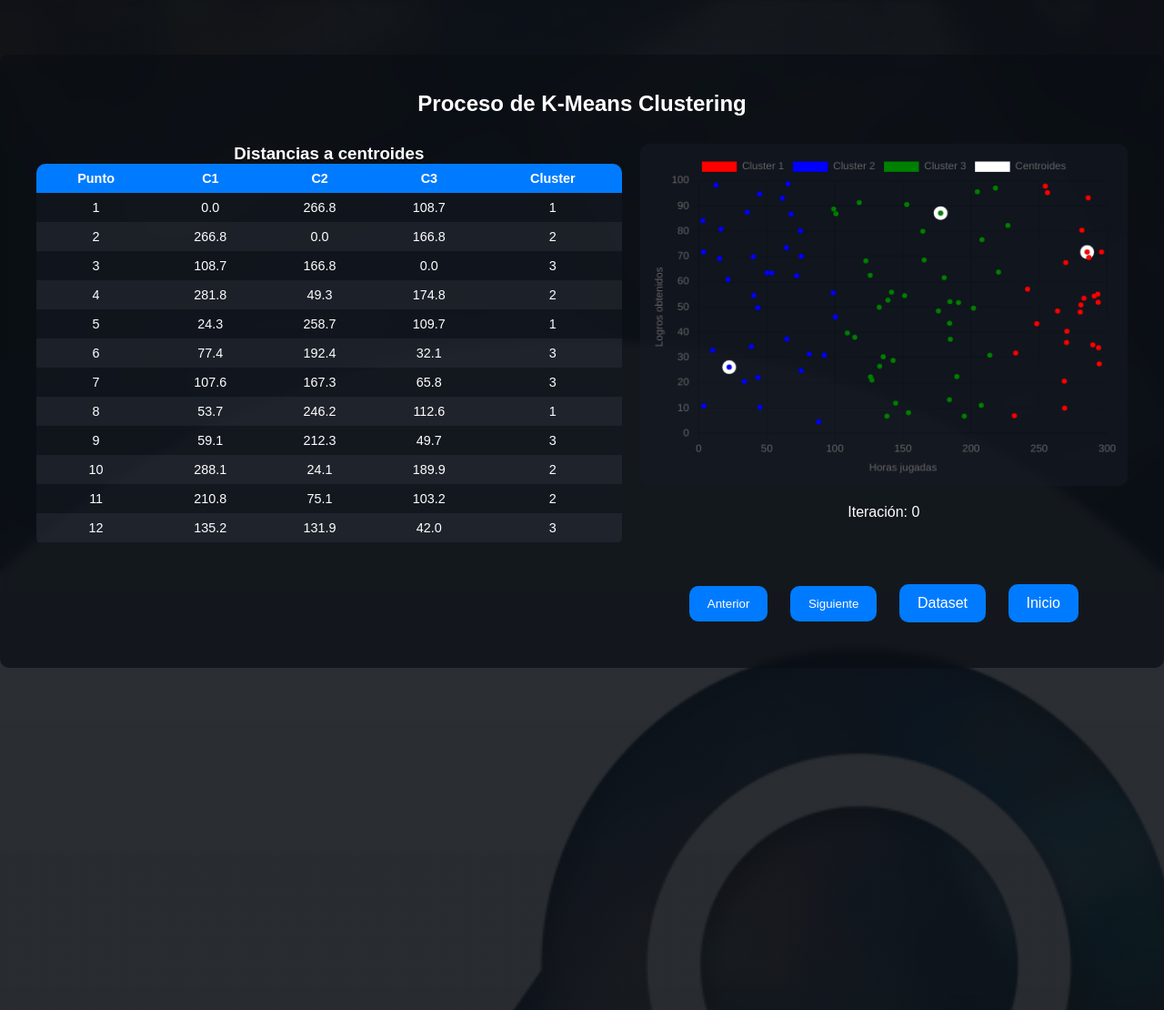
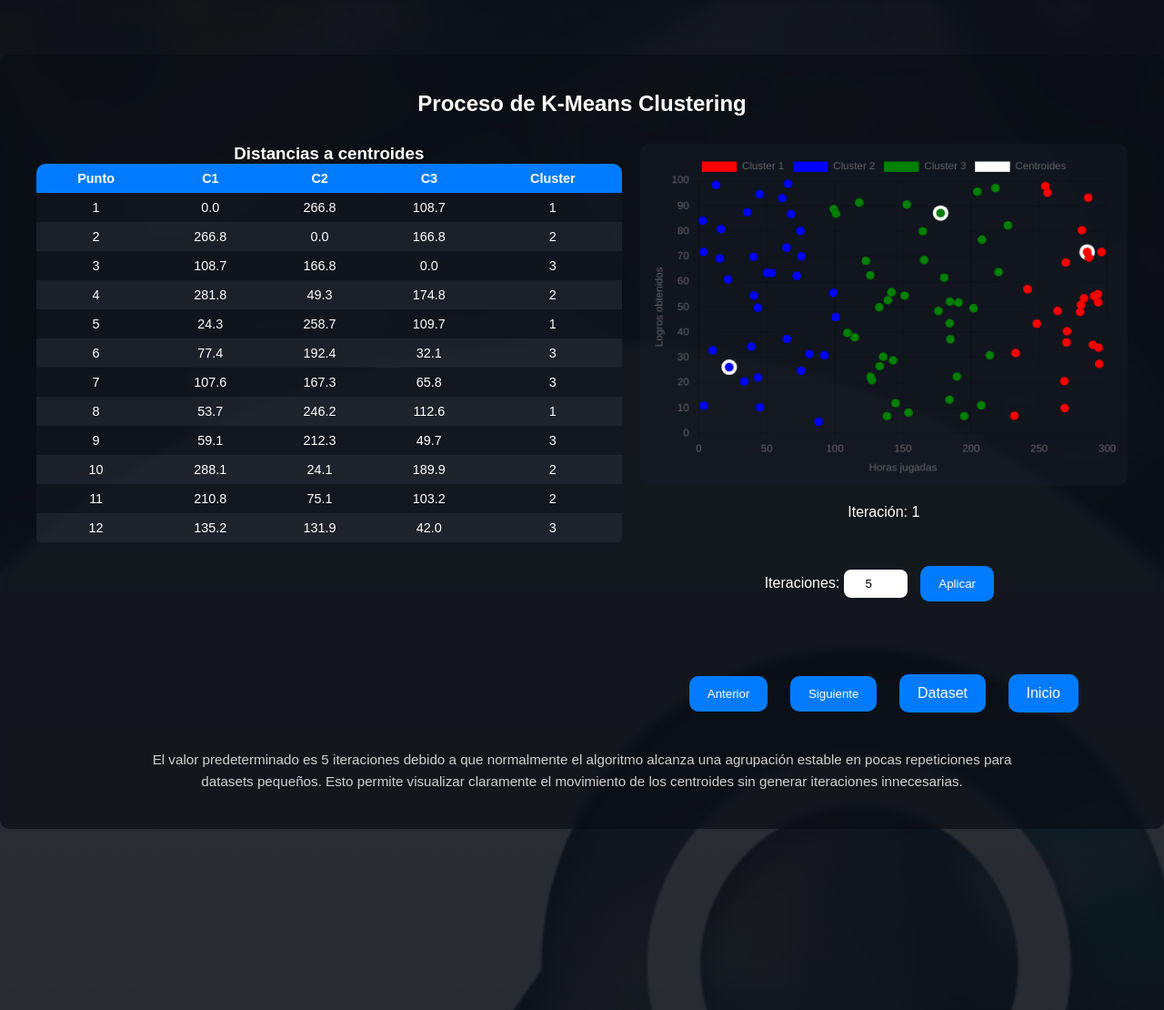
Before and after one commit to PanConQuesotv/Semana-9-Gu-a-Pr-ctica-Clustering-Flask, a Flask app: page /kmeans in a window 1280 px wide. Shown: the top 1110 px of the page at 91% size. Run offline with Flask 3, Linux system fonts and the light colour scheme.

Commit message:
Dataset Limpieza 3

```diff
--- a/templates/dataset.html
+++ b/templates/dataset.html
@@ -68,7 +68,7 @@
 function generarDatos() {
     let datos = [];
 
-    for (let i = 0; i < 3000; i++) {
+    for (let i = 0; i < 300; i++) {
         let horas = Math.floor(Math.random() * 300) + 1;
         let logros = Math.floor(Math.random() * 100);
 
--- a/templates/kmeans.html
+++ b/templates/kmeans.html
@@ -3,7 +3,10 @@
 <head>
     <meta charset="UTF-8">
     <title>K-Means Clustering</title>
-    <link rel="stylesheet" href="{{ url_for('static', filename='css/style.css') }}">
+
+    <link rel="stylesheet"
+          href="{{ url_for('static', filename='css/style.css') }}">
+
     <script src="https://cdn.jsdelivr.net/npm/chart.js"></script>
 </head>
 <body>
@@ -14,199 +17,421 @@
 
     <div class="layout">
 
-        <!-- IZQUIERDA -->
         <div class="col">
+
             <h3>Distancias a centroides</h3>
-            <div id="tabla-distancias" class="tabla-wrapper"></div>
+
+            <div id="tabla-distancias"
+                 class="tabla-wrapper">
             </div>
 
-        <!-- DERECHA -->
+        </div>
+
         <div class="col center">
 
-            <canvas id="grafica" width="500" height="350"></canvas>
+            <canvas id="grafica"
+                    width="500"
+                    height="350">
+            </canvas>
 
             <p id="info"></p>
 
+            <div style="margin-top:20px;">
+
+                <label for="iteraciones">
+                    Iteraciones:
+                </label>
+
+                <input
+                    type="number"
+                    id="iteraciones"
+                    value="5"
+                    min="1"
+                    max="20"
+
+                    style="
+                        width:70px;
+                        padding:8px;
+                        border-radius:8px;
+                        border:none;
+                        text-align:center;
+                    "
+                >
+
+                <button class="btn"
+                        onclick="reiniciarKmeans()">
+                    Aplicar
+                </button>
+
+            </div>
+
             <div class="botones">
-    <button class="btn" onclick="prevStep()">Anterior</button>
-    <button class="btn" onclick="nextStep()">Siguiente</button>
 
-    <a href="/dataset" class="btn">Dataset</a>
-    <a href="/" class="btn">Inicio</a>
+                <button class="btn"
+                        onclick="prevStep()">
+                    Anterior
+                </button>
+
+                <button class="btn"
+                        onclick="nextStep()">
+                    Siguiente
+                </button>
+
+                <a href="/dataset"
+                   class="btn">
+                    Dataset
+                </a>
+
+                <a href="/"
+                   class="btn">
+                    Inicio
+                </a>
+
             </div>
 
         </div>
 
     </div>
 
+    <p style="
+        margin-top:30px;
+        font-size:0.95rem;
+        opacity:0.8;
+        line-height:1.6;
+        text-align:center;
+        max-width:1000px;
+        margin-left:auto;
+        margin-right:auto;
+    ">
+        El valor predeterminado es 5 iteraciones debido
+        a que normalmente el algoritmo alcanza una
+        agrupación estable en pocas repeticiones para
+        datasets pequeños. Esto permite visualizar
+        claramente el movimiento de los centroides sin
+        generar iteraciones innecesarias.
+    </p>
+
 </section>
 
 <script>
+
 let datos = [];
+
 let pasos = [];
+
 let pasoActual = 0;
 
 function cargarDatos() {
-    let data = localStorage.getItem("datos_kmeans");
+
+    let data =
+        localStorage.getItem("datos_kmeans");
 
     if (data) {
+
         datos = JSON.parse(data).map(d => ({
             x: d.horas,
             y: d.logros
         }));
+
     } else {
+
         datos = [];
+
         for (let i = 0; i < 100; i++) {
+
             datos.push({
                 x: Math.random() * 300,
                 y: Math.random() * 100
             });
+
         }
     }
 }
 
 function distancia(a, b) {
-    return Math.sqrt((a.x - b.x)**2 + (a.y - b.y)**2);
+
+    return Math.sqrt(
+        (a.x - b.x) ** 2 +
+        (a.y - b.y) ** 2
+    );
 }
 
-function kmeans(k=3, iteraciones=5) {
+function kmeans(k = 3, iteraciones = 5) {
 
     pasos = [];
 
     let centroides = datos.slice(0, k);
+
     let clusters;
 
     for (let it = 0; it < iteraciones; it++) {
 
         clusters = datos.map(p => {
-            let distancias = centroides.map(c => distancia(p, c));
-            let min = distancias.indexOf(Math.min(...distancias));
-            return {...p, cluster: min};
+
+            let distancias =
+                centroides.map(c => distancia(p, c));
+
+            let min =
+                distancias.indexOf(
+                    Math.min(...distancias)
+                );
+
+            return {
+                ...p,
+                cluster: min
+            };
+
         });
 
         pasos.push({
-            centroides: JSON.parse(JSON.stringify(centroides)),
-            puntos: JSON.parse(JSON.stringify(clusters)),
-            iteracion: it
+
+            centroides:
+                JSON.parse(JSON.stringify(centroides)),
+
+            puntos:
+                JSON.parse(JSON.stringify(clusters)),
+
+            iteracion: it + 1
         });
 
         centroides = centroides.map((c, i) => {
-            let grupo = clusters.filter(p => p.cluster === i);
 
-            if (grupo.length === 0) return c;
+            let grupo =
+                clusters.filter(p => p.cluster === i);
 
-            let x = grupo.reduce((sum,p)=>sum+p.x,0)/grupo.length;
-            let y = grupo.reduce((sum,p)=>sum+p.y,0)/grupo.length;
+            if (grupo.length === 0)
+                return c;
 
-            return {x,y};
+            let x =
+                grupo.reduce((sum, p) =>
+                    sum + p.x, 0) / grupo.length;
+
+            let y =
+                grupo.reduce((sum, p) =>
+                    sum + p.y, 0) / grupo.length;
+
+            return { x, y };
+
         });
+
     }
 
-    pasos.push({
-        centroides,
-        puntos: clusters,
-        iteracion: "Final"
-    });
 }
 
 function generarTablaDistancias(paso) {
+
     let html = `
+
         <table>
+
             <thead>
+
                 <tr>
+
                     <th>Punto</th>
+
                     <th>C1</th>
+
                     <th>C2</th>
+
                     <th>C3</th>
+
                     <th>Cluster</th>
+
                 </tr>
+
             </thead>
+
             <tbody>
     `;
 
     paso.puntos.forEach((p, i) => {
-        let distancias = paso.centroides.map(c =>
-            Math.sqrt((p.x - c.x)**2 + (p.y - c.y)**2)
+
+        let distancias =
+            paso.centroides.map(c =>
+
+                Math.sqrt(
+                    (p.x - c.x) ** 2 +
+                    (p.y - c.y) ** 2
+                )
+
             );
 
         html += `
+
             <tr>
+
                 <td>${i + 1}</td>
+
                 <td>${distancias[0].toFixed(1)}</td>
+
                 <td>${distancias[1].toFixed(1)}</td>
+
                 <td>${distancias[2].toFixed(1)}</td>
+
                 <td>${p.cluster + 1}</td>
+
             </tr>
         `;
+
     });
 
-    html += "</tbody></table>";
+    html += `
+            </tbody>
+        </table>
+    `;
 
-    document.getElementById("tabla-distancias").innerHTML = html;
+    document.getElementById(
+        "tabla-distancias"
+    ).innerHTML = html;
+
 }
 
 let chart;
 
 function dibujarPaso() {
+
     let paso = pasos[pasoActual];
 
-    let colores = ["red","blue","green"];
+    let colores = [
+        "red",
+        "blue",
+        "green"
+    ];
 
     let datasets = [];
 
     for (let i = 0; i < 3; i++) {
-        let puntos = paso.puntos.filter(p => p.cluster === i);
+
+        let puntos =
+            paso.puntos.filter(
+                p => p.cluster === i
+            );
 
         datasets.push({
+
             label: "Cluster " + (i + 1),
+
             data: puntos,
-            backgroundColor: colores[i]
+
+            backgroundColor: colores[i],
+
+            pointRadius: 5
+
         });
+
     }
 
     datasets.push({
+
         label: "Centroides",
+
         data: paso.centroides,
+
         backgroundColor: "white",
-        pointRadius: 8
+
+        pointRadius: 9
+
     });
 
-    if (chart) chart.destroy();
+    if (chart)
+        chart.destroy();
 
-    chart = new Chart(document.getElementById("grafica"), {
+    chart = new Chart(
+
+        document.getElementById("grafica"),
+
+        {
+
             type: 'scatter',
-        data: { datasets },
+
+            data: {
+                datasets
+            },
+
             options: {
+
+                animation: false,
+
                 scales: {
-                x: { title: { display: true, text: "Horas jugadas" } },
-                y: { title: { display: true, text: "Logros obtenidos" } }
+
+                    x: {
+
+                        title: {
+                            display: true,
+                            text: "Horas jugadas"
                         }
+
+                    },
+
+                    y: {
+
+                        title: {
+                            display: true,
+                            text: "Logros obtenidos"
                         }
-    });
 
-    document.getElementById("info").innerText =
+                    }
+
+                }
+
+            }
+
+        }
+
+    );
+
+    document.getElementById("info")
+        .innerText =
         "Iteración: " + paso.iteracion;
 
     generarTablaDistancias(paso);
+
 }
 
 function nextStep() {
+
     if (pasoActual < pasos.length - 1) {
+
         pasoActual++;
+
         dibujarPaso();
+
     }
 }
 
 function prevStep() {
+
     if (pasoActual > 0) {
+
         pasoActual--;
+
         dibujarPaso();
+
     }
 }
 
+function reiniciarKmeans() {
+
+    let iteraciones =
+        parseInt(
+            document.getElementById("iteraciones").value
+        );
+
+    pasoActual = 0;
+
+    kmeans(3, iteraciones);
+
+    dibujarPaso();
+
+}
+
 cargarDatos();
-kmeans();
+
+kmeans(3, 5);
+
 dibujarPaso();
+
 </script>
 
 </body>
```
Lines whose indentation alone changed are shown as unchanged.
